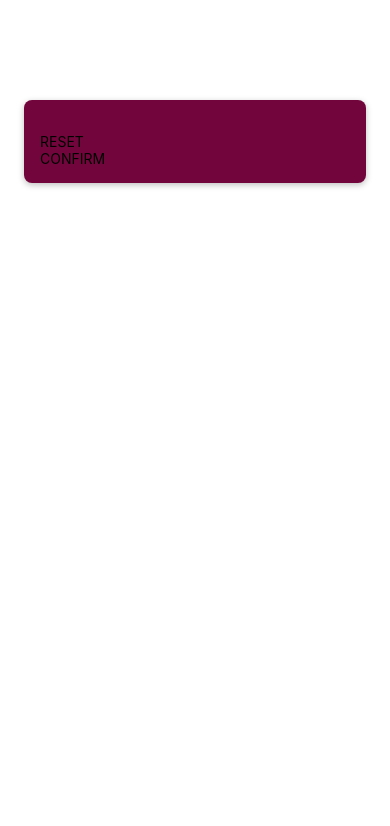
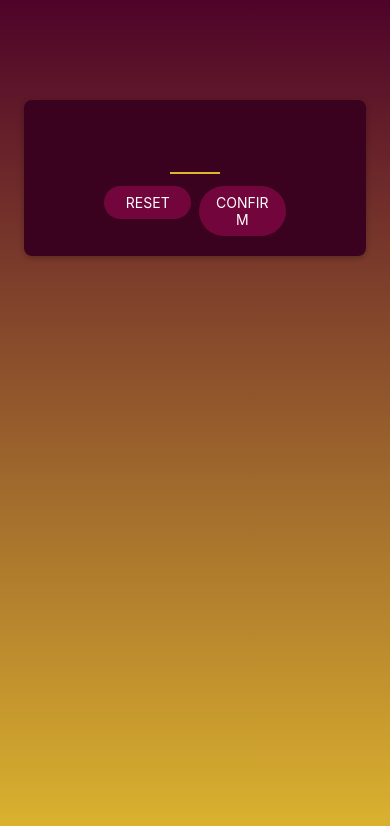
Before and after one commit to Asharalikhan4/React-Native, a React Native app in the folder 04DivingDeeper/: screen / in a window 390 px wide. Shown: the top 826 px of the page. Built offline with nearby package versions, Linux system fonts and the light colour scheme.

Commit message:
Linear gradient added

```diff
--- a/04DivingDeeper/App.js
+++ b/04DivingDeeper/App.js
@@ -1,7 +1,17 @@
-import StartGameScreen from './screens/StartGameScreen';
+import { View, StyleSheet } from "react-native";
+import { LinearGradient } from "expo-linear-gradient";
+import StartGameScreen from "./screens/StartGameScreen";
+
+const styles = StyleSheet.create({
+  rootScreen: {
+    flex: 1,
+  }
+});
 
 export default function App() {
   return (
-    <StartGameScreen />
+    <LinearGradient colors={["#4e0329","#ddb52f"]} style={styles.rootScreen}>
+      <StartGameScreen />
+    </LinearGradient>
   );
-}
+};
--- a/04DivingDeeper/components/PrimaryButton.js
+++ b/04DivingDeeper/components/PrimaryButton.js
@@ -1,9 +1,37 @@
-import { View, Text } from "react-native";
+import { View, Text, Pressable, StyleSheet } from "react-native";
 
-const PrimaryButton = ({children}) => {
+const styles = StyleSheet.create({
+    buttonInnerContainer: {
+        backgroundColor: "#72063c",
+        paddingVertical: 8,
+        paddingHorizontal: 16,
+        elevation: 2,
+    },
+    buttonOuterContainer: {
+        borderRadius: 28,
+        margin: 4,
+        overflow: "hidden",
+    },
+    buttonText: {
+        color: "white",
+        textAlign: "center",
+    },
+    pressed: {
+        opacity: 0.75,
+    },
+});
+
+const PrimaryButton = ({ children }) => {
+
+    const pressHandler = () => {
+        console.log("Button pressed");
+    }
+
     return (
-        <View>
-            <Text>{children}</Text>
+        <View style={styles.buttonOuterContainer}>
+            <Pressable onPress={pressHandler} style={({pressed}) => pressed ? [styles.buttonInnerContainer ,styles.pressed] : styles.buttonInnerContainer} android_ripple={{ color: "#640233" }}>
+                <Text style={styles.buttonText}>{children}</Text>
+            </Pressable>
         </View>
     );
 };
--- a/04DivingDeeper/package.json
+++ b/04DivingDeeper/package.json
@@ -12,7 +12,8 @@
     "expo": "~51.0.18",
     "expo-status-bar": "~1.12.1",
     "react": "18.2.0",
-    "react-native": "0.74.3"
+    "react-native": "0.74.3",
+    "expo-linear-gradient": "~13.0.2"
   },
   "devDependencies": {
     "@babel/core": "^7.20.0"
--- a/04DivingDeeper/screens/StartGameScreen.js
+++ b/04DivingDeeper/screens/StartGameScreen.js
@@ -3,25 +3,50 @@ import PrimaryButton from "../components/PrimaryButton";
 
 const styles = StyleSheet.create({
     inputContainer: {
+        justifyContent: "center",
+        alignItems: "center",
         marginTop: 100,
         marginHorizontal: 24,
         padding: 16,
-        backgroundColor: "#72063c",
+        backgroundColor: "#3b021f",
         borderRadius: 8,
         elevation: 8,
         shadowColor: "black",
         shadowOffset: { width: 0, height: 2 },
         shadowRadius: 6,
         shadowOpacity: 0.25,
-    }
+    },
+    numberInput: {
+        height: 50,
+        width: 50,
+        fontSize: 32,
+        borderBottomColor: "#ddb52f",
+        borderBottomWidth: 2,
+        color: "#ddb52f",
+        marginVertical: 8,
+        fontWeight: "bold",
+        textAlign: "center",
+    },
+    buttonsContainer: {
+        flexDirection: "row",
+    },
+    buttonContainer: {
+        flex: 1,
+    },
 });
 
 const StartGameScreen = () => {
     return (
         <View style={styles.inputContainer}>
-            <TextInput />
-            <PrimaryButton>RESET</PrimaryButton>
-            <PrimaryButton>CONFIRM</PrimaryButton>
+            <TextInput style={styles.numberInput} maxLength={2} keyboardType="number-pad" autoCapitalize="none" autoCorrect={false} />
+            <View style={styles.buttonsContainer}>
+                <View style={styles.buttonContainer}>
+                    <PrimaryButton>RESET</PrimaryButton>
+                </View>
+                <View style={styles.buttonContainer}>
+                    <PrimaryButton>CONFIRM</PrimaryButton>
+                </View>
+            </View>
         </View>
     );
 };
```
Also changed, not shown: 1 other file (tests, documents, lock files or other folders).
